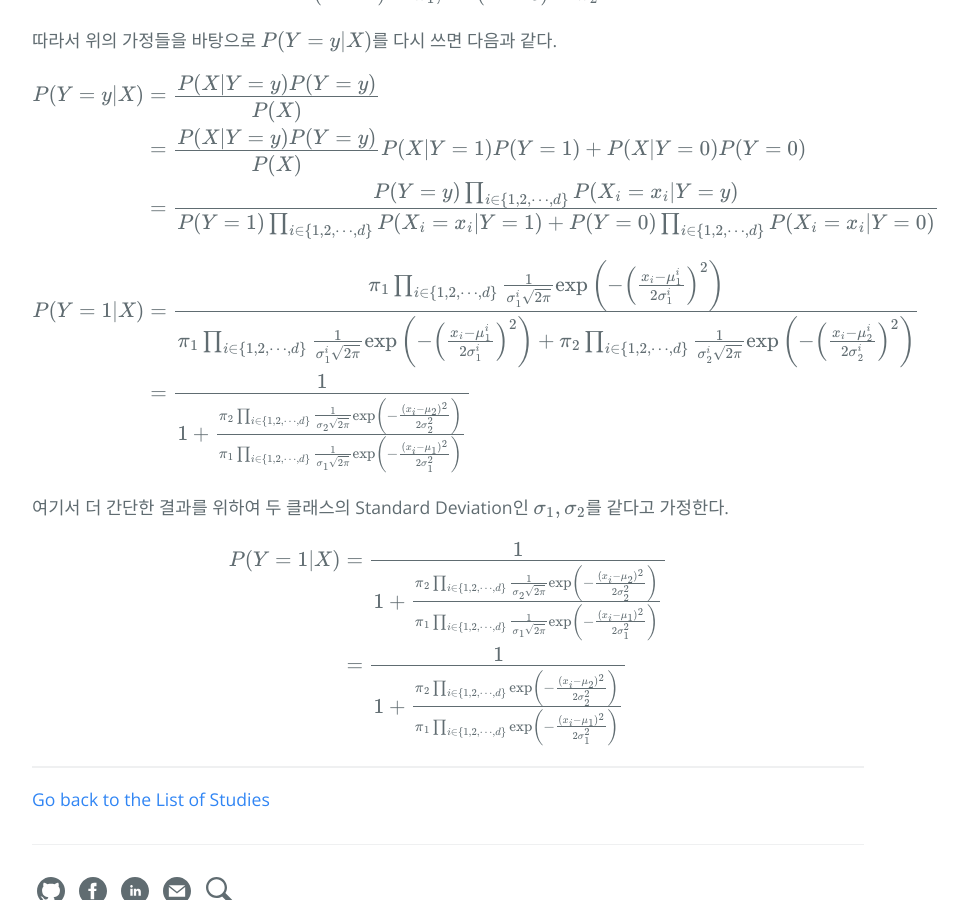
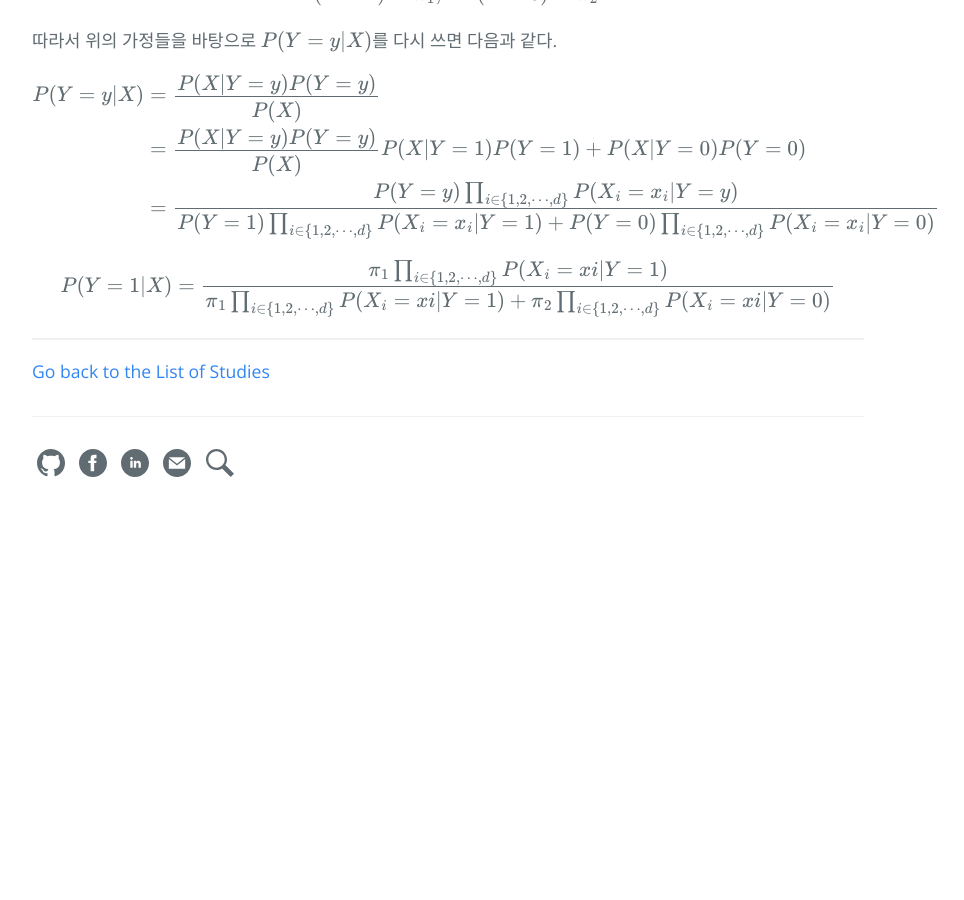
Before and after one commit to hcnoh/hcnoh.github.io, a Jekyll site: the page built from _posts/2019-04-25-logistic-regression-and-naive-bayes.md, in a window 1280 px wide and 900 px high, scrolled down 4545 px. Shown: the whole window, without its empty margins (192-1156 px from the left). Built offline with Jekyll 4.4.1, drawn with Linux system fonts in a browser that asks for light colours; formulas are drawn with MathJax 3; comment, search, counter and statistics services are not loaded; after the commit the page ends 5076 px from its top, so only the background shows below that.

Commit message:
Update 2019-04-25-logistic-regression-and-naive-bayes.md

```diff
--- a/_posts/2019-04-25-logistic-regression-and-naive-bayes.md
+++ b/_posts/2019-04-25-logistic-regression-and-naive-bayes.md
@@ -187,16 +187,6 @@ $$
 
 $$
 \begin{align*}
-P(Y=1\vert X) & = \frac{\pi_1\prod_{i\in \{1,2,\cdots, d\}}\frac{1}{\sigma_1^i \sqrt{2 \pi}}\exp\left(-\left(\frac{x_i-\mu_1^i}{2\sigma_1^i}\right)^2\right)}{\pi_1\prod_{i\in \{1,2,\cdots, d\}}\frac{1}{\sigma_1^i \sqrt{2 \pi}}\exp\left(-\left(\frac{x_i-\mu_1^i}{2\sigma_1^i}\right)^2\right) + \pi_2\prod_{i\in \{1,2,\cdots, d\}}\frac{1}{\sigma_2^i \sqrt{2 \pi}}\exp\left(-\left(\frac{x_i-\mu_2^i}{2\sigma_2^i}\right)^2\right)} \\
-& = \frac{1}{1 + \frac{\pi_2\prod_{i\in \{1,2,\cdots, d\}}\frac{1}{\sigma_2 \sqrt{2 \pi}}\exp\left(-\frac{(x_i-\mu_2)^2}{2\sigma_2^2}\right)}{\pi_1\prod_{i\in \{1,2,\cdots, d\}}\frac{1}{\sigma_1 \sqrt{2 \pi}}\exp\left(-\frac{(x_i-\mu_1)^2}{2\sigma_1^2}\right)}}
+P(Y=1\vert X) & = \frac{\pi_1 \prod_{i\in \{1,2,\cdots, d\}}P(X_i=xi\vert Y=1)}{\pi_1 \prod_{i\in \{1,2,\cdots, d\}}P(X_i=xi\vert Y=1) + \pi_2 \prod_{i\in \{1,2,\cdots, d\}}P(X_i=xi\vert Y=0)}
 \end{align*}
 $$
-
-여기서 더 간단한 결과를 위하여 두 클래스의 Standard Deviation인 $$\sigma_1, \sigma_2$$를 같다고 가정한다.
-
-$$
-\begin{align*}
-P(Y=1\vert X) & = \frac{1}{1 + \frac{\pi_2\prod_{i\in \{1,2,\cdots, d\}}\frac{1}{\sigma_2 \sqrt{2 \pi}}\exp\left(-\frac{(x_i-\mu_2)^2}{2\sigma_2^2}\right)}{\pi_1\prod_{i\in \{1,2,\cdots, d\}}\frac{1}{\sigma_1 \sqrt{2 \pi}}\exp\left(-\frac{(x_i-\mu_1)^2}{2\sigma_1^2}\right)}} \\
-& = \frac{1}{1 + \frac{\pi_2\prod_{i\in \{1,2,\cdots, d\}}\exp\left(-\frac{(x_i-\mu_2)^2}{2\sigma_2^2}\right)}{\pi_1\prod_{i\in \{1,2,\cdots, d\}}\exp\left(-\frac{(x_i-\mu_1)^2}{2\sigma_1^2}\right)}}
-\end{align*}
-$$
```
